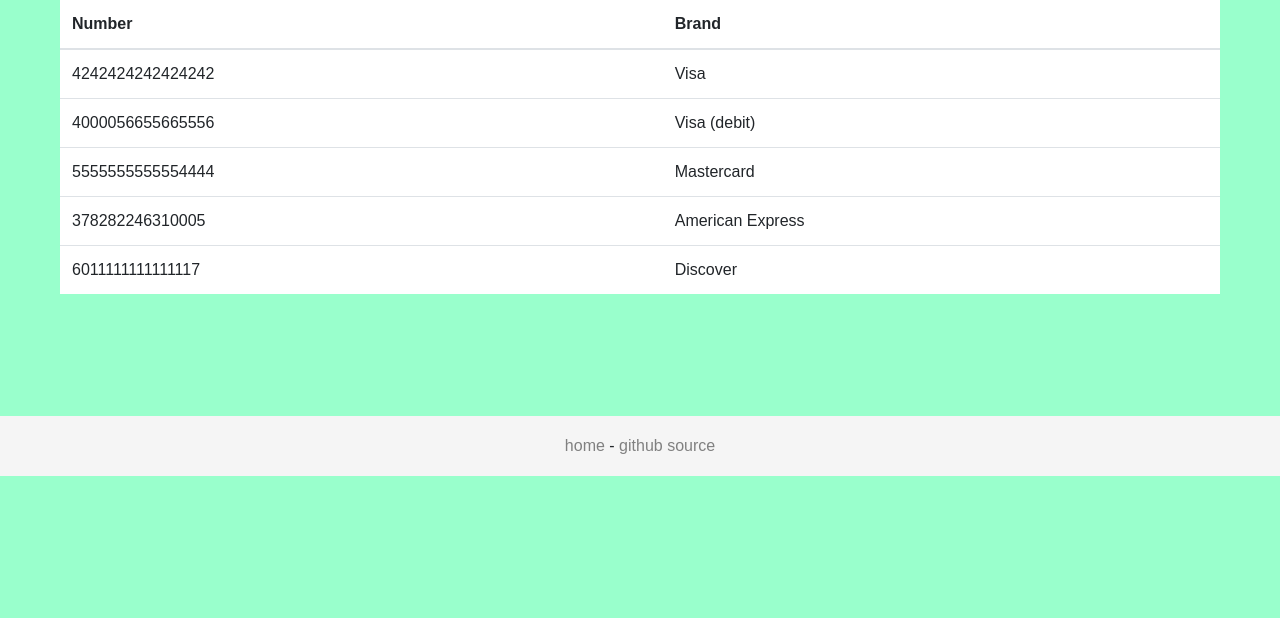
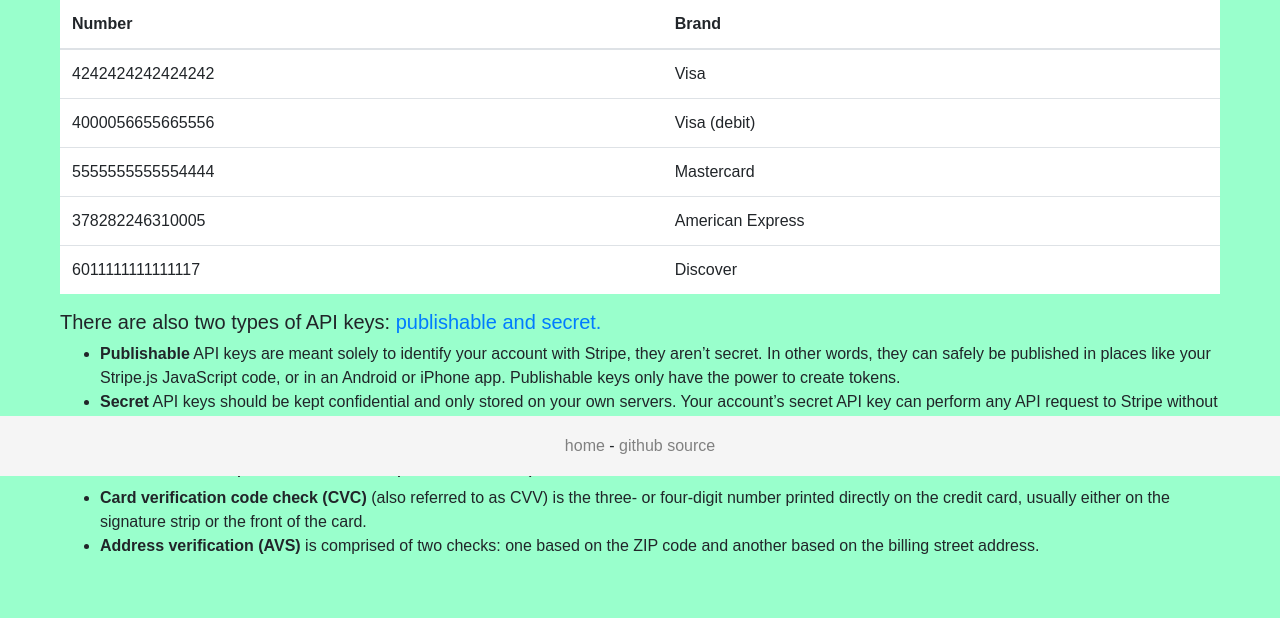
Before and after one commit to jmbott/demo-payment-server, a Flask app: page /stripe in a window 1280 px wide. Shown: the part 324-942 px from the top of the page. Before the commit the page ends 800 px from the top, so only its background shows below. Run offline with Flask 2, Linux system fonts and the light colour scheme; the visitor is signed in with stand-in values (Sample User, id 1); some libraries are stand-ins or nearby versions.

Commit message:
stripe etc

```diff
--- a/demo_payment/templates/stripe.html
+++ b/demo_payment/templates/stripe.html
@@ -39,5 +39,47 @@
         </tr>
       </tbody>
     </table>
+    <h5>There are also two types of API keys:
+      <a href="https://stripe.com/docs/keys">publishable and secret.</a></h5>
+    <ul>
+      <li>
+        <b>Publishable</b> API keys are meant solely to identify your account with
+        Stripe, they aren’t secret. In other words, they can safely be published
+        in places like your Stripe.js JavaScript code, or in an Android or iPhone
+        app. Publishable keys only have the power to create tokens.
+      </li>
+      <li>
+        <b>Secret</b> API keys should be kept confidential and only stored on your own
+        servers. Your account’s secret API key can perform any API request to
+        Stripe without restriction.
+      </li>
+    </ul>
+    <h5>There are a few simple verification steps that can be performed:
+      <a href="https://stripe.com/docs/disputes/prevention#make-use-of-verification-checks">
+        CVC and AVS.</a>
+    </h5>
+    <ul>
+      <li>
+        <b>Card verification code check (CVC)</b> (also referred to as CVV)
+        is the three- or four-digit number printed directly on the credit card,
+        usually either on the signature strip or the front of the card.
+      </li>
+      <li>
+        <b>Address verification (AVS)</b> is comprised of two checks: one
+        based on the ZIP code and another based on the billing street address.
+      </li>
+    </ul>
+    <form action="your-server-side-code" method="POST">
+      <script
+        src="https://checkout.stripe.com/checkout.js" class="stripe-button"
+        data-key="pk_test_I5VYYpQwzPdpAhJ5ygGxLKOW"
+        data-amount="999"
+        data-name="Demo Payment Server"
+        data-description="Example charge"
+        data-image="https://stripe.com/img/documentation/checkout/marketplace.png"
+        data-locale="auto"
+        data-zip-code="true">
+      </script>
+    </form>
   </div>
 {% endblock %}
--- a/prod/create_initial_user.py
+++ b/prod/create_initial_user.py
@@ -35,5 +35,6 @@ def main():
     #     tx_session.add(models.User(email=args.email))
     # print('Created initial user with e-mail', args.email)
 
+
 if __name__ == '__main__':
     main()
```
